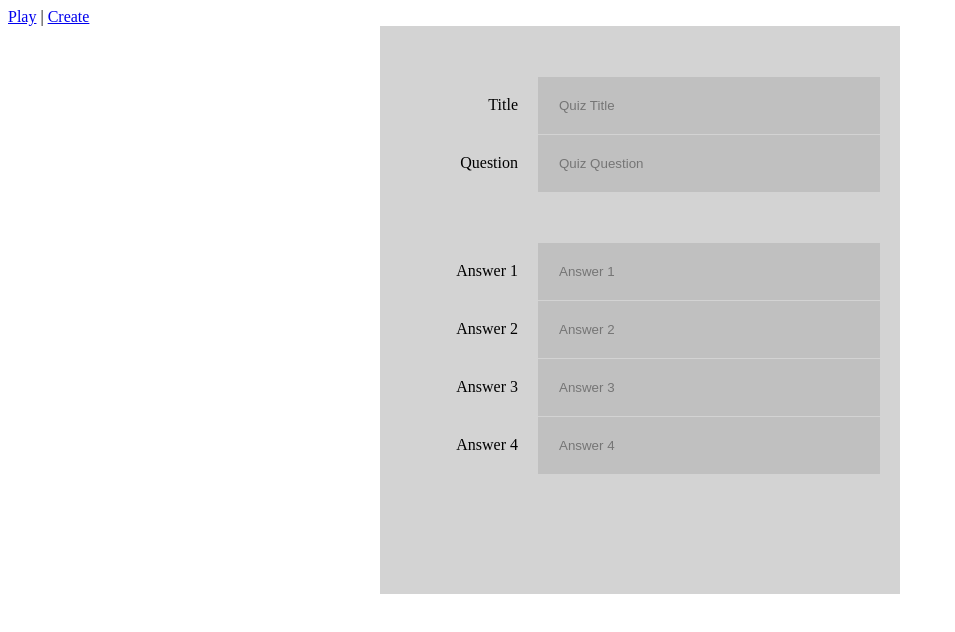
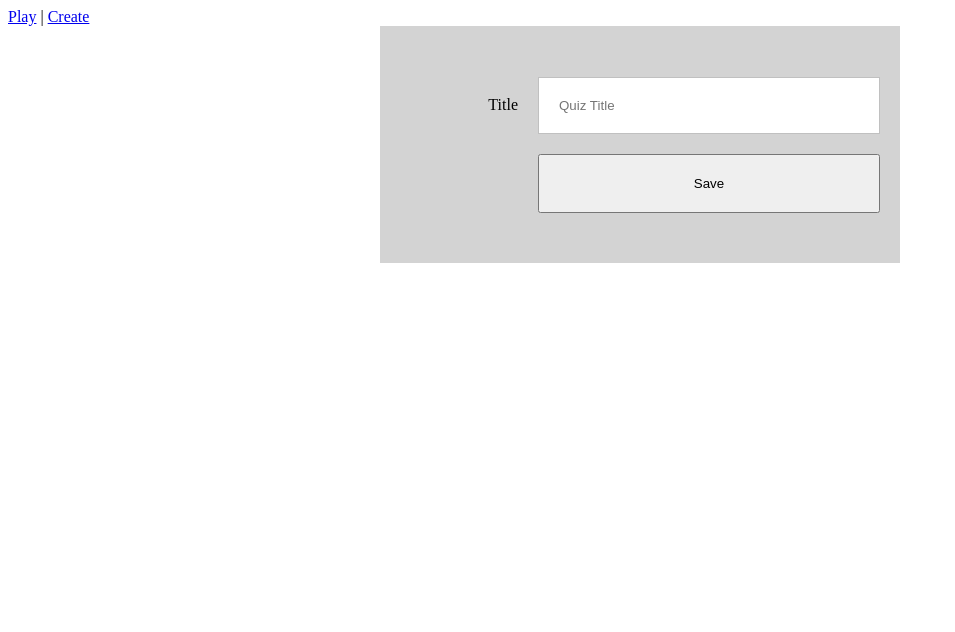
Before and after one commit to Robovize/github-quiz-my, a Vue app: page /create in a window 1280 px wide. Shown: the top 632 px of the page, without its empty margins (0-955 px from the left). Built offline with nearby package versions, Linux system fonts and the light colour scheme.

Commit message:
create new quiz

```diff
--- a/src/components/Create.vue
+++ b/src/components/Create.vue
@@ -1,40 +1,52 @@
+<script setup>
+import {ref, computed, onMounted} from 'vue'
+import axios from 'axios';
+import VueAxios from 'vue-axios';
+
+
+const title = ref('');
+// const difficulty = ref('');
+// const category = ref('');
+const content = ref([
+  {
+    question: '',
+    correct_answer: '',
+    answers: []
+  }
+]);
+
+const save = async () => {
+  await axios
+      .put('http://127.0.0.1:8000/api/quiz/store', {
+        newTitle: "hello"
+      })
+      .then(response => {
+        console.log(response.data)
+        console.log(title.value)
+      })
+      .catch (error => {
+        console.log (error);
+      })
+}
+
+
+
+</script>
+
+
+
 <template>
   <div class="form-container">
     <label for="quiz-title"><span>Title</span>
-      <input v-model="quizTitle" id="quiz-title" type="text" placeholder="Quiz Title" class="form-input">
+      <input v-model="title" id="quiz-title" type="text" placeholder="Quiz Title" class="form-input">
     </label>
-
-    <label for="quiz-title"><span>Question</span>
-      <input v-model="quizQuestion" id="quiz-question" type="text" placeholder="Quiz Question" class="form-input">
-    </label>
-
-    <div class="form-answers">
-      <label for="quiz-title"><span>Answer 1</span>
-        <input v-model="quizAnswer1" id="quiz-answer1" type="text" placeholder="Answer 1" class="form-input">
-      </label>
-
-      <label for="quiz-title"><span>Answer 2</span>
-        <input v-model="quizAnswer2" id="quiz-answer2" type="text" placeholder="Answer 2" class="form-input">
-      </label>
-
-      <label for="quiz-title"><span>Answer 3</span>
-        <input v-model="quizAnswer3" id="quiz-answer3" type="text" placeholder="Answer 3" class="form-input">
-      </label>
-
-      <label for="quiz-title"><span>Answer 4</span>
-        <input v-model="quizAnswer4" id="quiz-answer4" type="text" placeholder="Answer 4" class="form-input">
-      </label>
-    </div>
+    <button @click="save">Save</button>
 
 
   </div>
 </template>
 
-<script>
-export default {
-  name: "Create"
-}
-</script>
+
 
 <style scoped>
 .form-container {
@@ -52,7 +64,6 @@ export default {
   flex-direction: column;
   align-items: flex-end;
   justify-content: center;
-  background: lightgrey;
   width: 500px;
   margin: 0 auto 20px;
   padding: 50px 20px 50px 0;
@@ -61,7 +72,6 @@ export default {
   width: 300px;
   padding: 20px;
   margin: 1px 0 0 20px;
-  background: silver;
   border: 1px solid silver;
 }
 </style>
--- a/src/components/Play.vue
+++ b/src/components/Play.vue
@@ -11,42 +11,18 @@ const stageResults = ref(false)
 const correctAnswers = ref(0)
 const wrongAnswers = ref(0)
 const questionIndex = ref(0)
-const questions = ref([
-  {
-    question: 'What color/colour is a polar bears skin?',
-    correct_answer: "Black",
-    answers: [
-      "White",
-      "Pink",
-      "Black",
-      "Green"
-    ],
-    selectedAnswer: null
-  },
-  {
-    question: 'What are rhinos horn made of?',
-    correct_answer: "Keratin",
-    answers: [
-      "Keratin",
-      "Bone",
-      "Ivory",
-      "Skin"
-    ],
-    selectedAnswer: null
-  },
-  {
-    question: 'What do you call a baby bat?',
-    correct_answer: "Pup",
-    answers: [
-      "Cub",
-      "Chick",
-      "Kid",
-      "Pup"
-    ],
-    selectedAnswer: null
-  },
-
-])
+const questions = ref([])
+const title = ref('')
+const answerHistory = computed(() => {
+  return questions.value.map(question => {
+    return {
+      quizID: question.quizID,
+      questionID: question.questionID,
+      selectedAnswer: question.selectedAnswer,
+      correctAnswer: question.is_answer_correct,
+    }
+  })
+})
 
 
 
@@ -54,7 +30,12 @@ onMounted(async () => {
   await axios
       .get('http://127.0.0.1:8000/api/quizzes')
       .then(response => {
-        questions.value = response.data[0]
+        questions.value = response.data[0].content
+        title.value = response.data[0].title
+        console.log("---")
+        console.log(questions.value)
+        console.log(title.value)
+        console.log("---")
       })
       .catch (error => {
         console.log (error);
@@ -78,13 +59,17 @@ const nextQuestion = async () => {
     stageQuestions.value = false
     stageResults.value = true
     await axios
-        .get('http://127.0.0.1:8000/api/quizzes')
+        .put('http://127.0.0.1:8000/api/user/2', {
+          answerHistory: answerHistory.value
+        })
         .then(response => {
-          questions.value = response.data[0]
+          console.log(response.data)
         })
         .catch (error => {
           console.log (error);
         })
+    console.log(answerHistory.value)
+
   }
 }
 
@@ -99,8 +84,10 @@ const previousQuestion = () => {
 const setAnswer = (e) => {
   questions.value.selectedAnswer = e.target.value
   if (questions.value[questionIndex.value].selectedAnswer == questions.value[questionIndex.value].correct_answer) {
+    questions.value[questionIndex.value].is_answer_correct = true;
     correctAnswers.value++
   } else {
+    questions.value[questionIndex.value].is_answer_correct = false;
     wrongAnswers.value++
   }
   console.log("questions.value.selectedAnswer ", questions.value[questionIndex.value].selectedAnswer)
@@ -117,7 +104,6 @@ const resetQuiz = () => {
   correctAnswers.value = 0
   wrongAnswers.value = 0
   questionIndex.value = 0
-  questions.value.selectedAnswer = null
 
   questions.value.map(question => {
     question.selectedAnswer = null
@@ -128,7 +114,7 @@ const resetQuiz = () => {
 
 <template>
   <router-view></router-view>
-  <h1>Verisure</h1>
+  <h1>{{ title }}</h1>
 
   <div v-if="stageIntro" class="quiz-container">
     <button @click="startQuiz">Start</button>
@@ -136,7 +122,7 @@ const resetQuiz = () => {
   <div v-if="stageQuestions">
     <div class="quiz-container">
       <p>{{ questions[questionIndex].question }}</p>
-      <label v-for="(answer, index) in questions[questionIndex]['answers']" :for="index" class="answer">
+      <label v-for="(answer, index) in questions[questionIndex]['answers']" :key ="index" :for="index" class="answer">
         <input
             type="radio"
             :id="index"
@@ -160,8 +146,8 @@ const resetQuiz = () => {
     <button @click="resetQuiz">Reset Quiz</button>
     <p>Score is {{ correctAnswers }} / {{ questions.length }}</p>
 
-    <div v-for="(quiz, key) in questions" class="quiz-container">
-      <label v-for="(answer, index) in questions[key]['answers']" :for="index" class="answer">
+    <div v-for="(quiz, key) in questions" :key ="key" class="quiz-container">
+      <label v-for="(answer, index) in questions[key]['answers']" :key ="index" :for="index" class="answer">
         <input
             type="radio"
             :id="index"
```
Also changed, not shown: jsonTest.json (added, +13 -0 lines), 1 other file (tests, documents, lock files or other folders).
